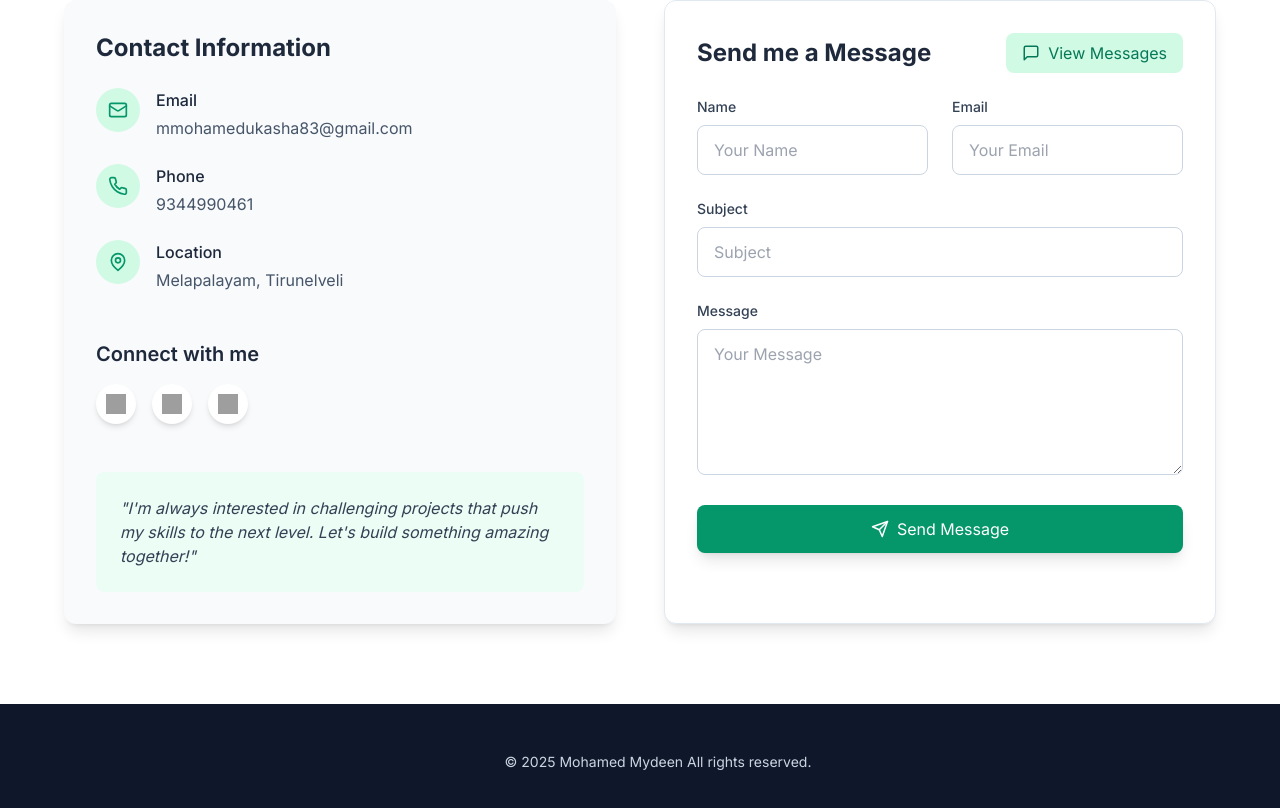
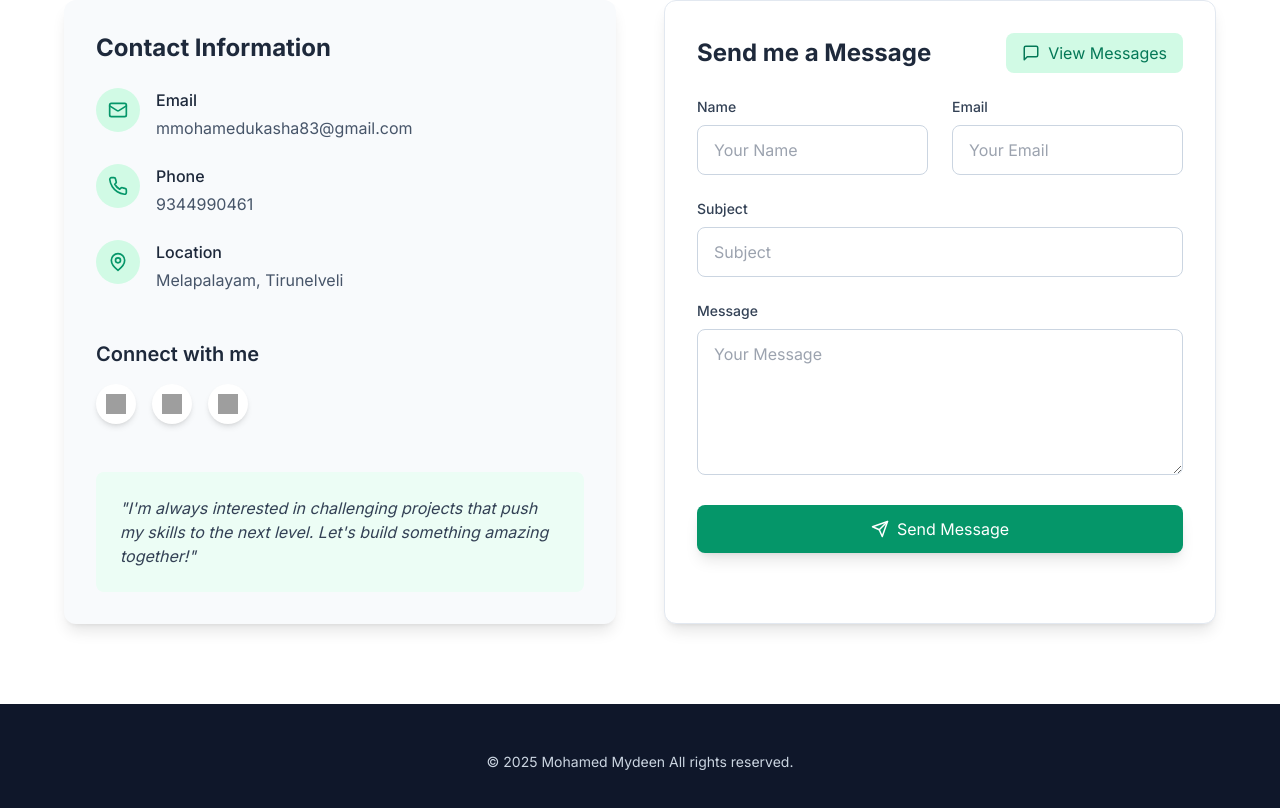
Before and after one commit to M-Mohamed-Mydeen-Shahabudeen/mydeen, a React (Vite) app: page / in a window 1280 px wide. Shown: the part 5968-6776 px from the top of the page. Built offline with nearby package versions, Linux system fonts and the light colour scheme; grey boxes are pictures that could not be loaded.

Commit message:
Update Footer.tsx

```diff
--- a/src/components/Footer.tsx
+++ b/src/components/Footer.tsx
@@ -9,7 +9,7 @@ const Footer: React.FC = () => {
       <div className="container mx-auto px-4">
 
 
-          <p className="text-slate-300 text-sm text-center ml-9">
+          <p className="text-slate-300 text-sm text-center ">
 
 
             &copy; {currentYear} Mohamed Mydeen All rights reserved.
```
